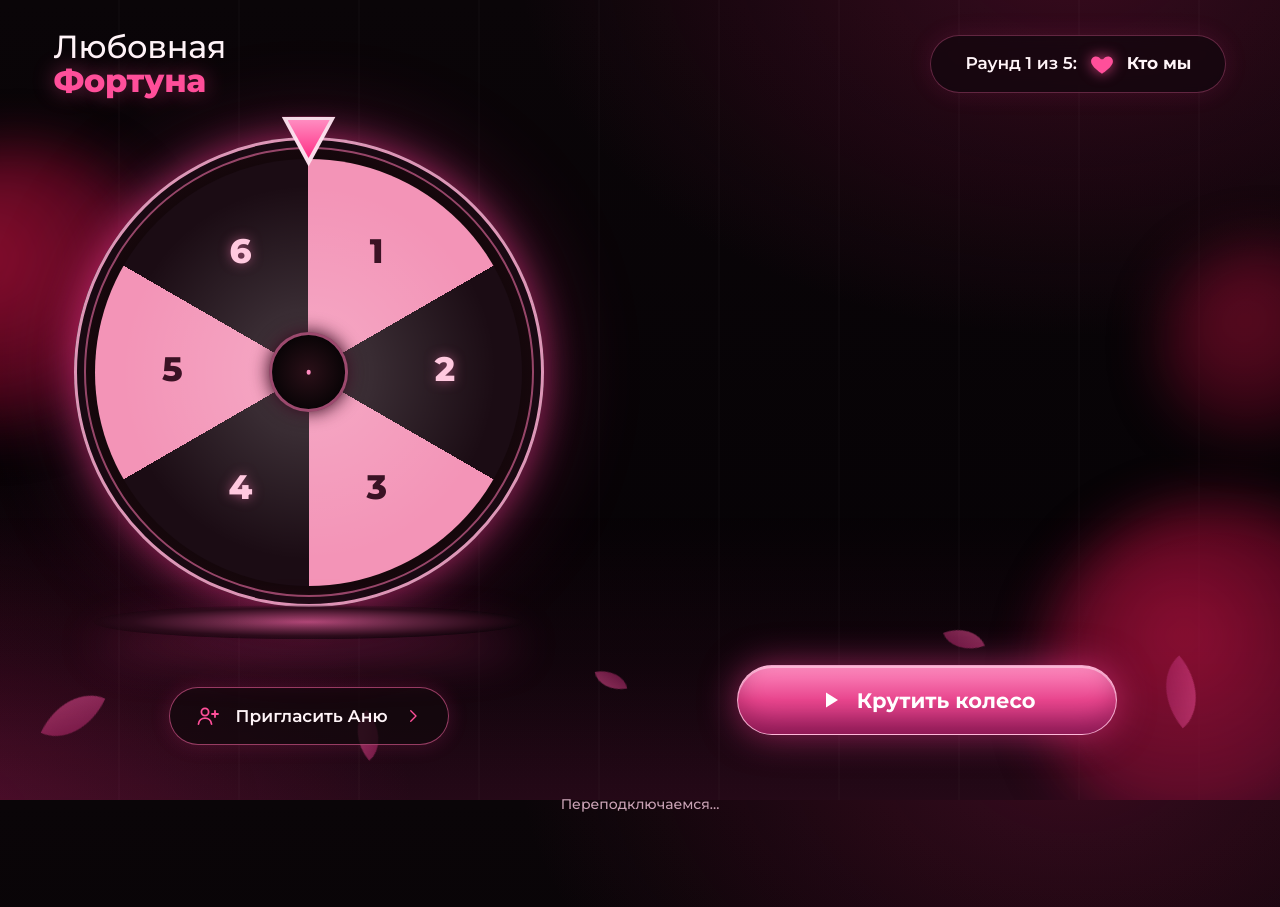
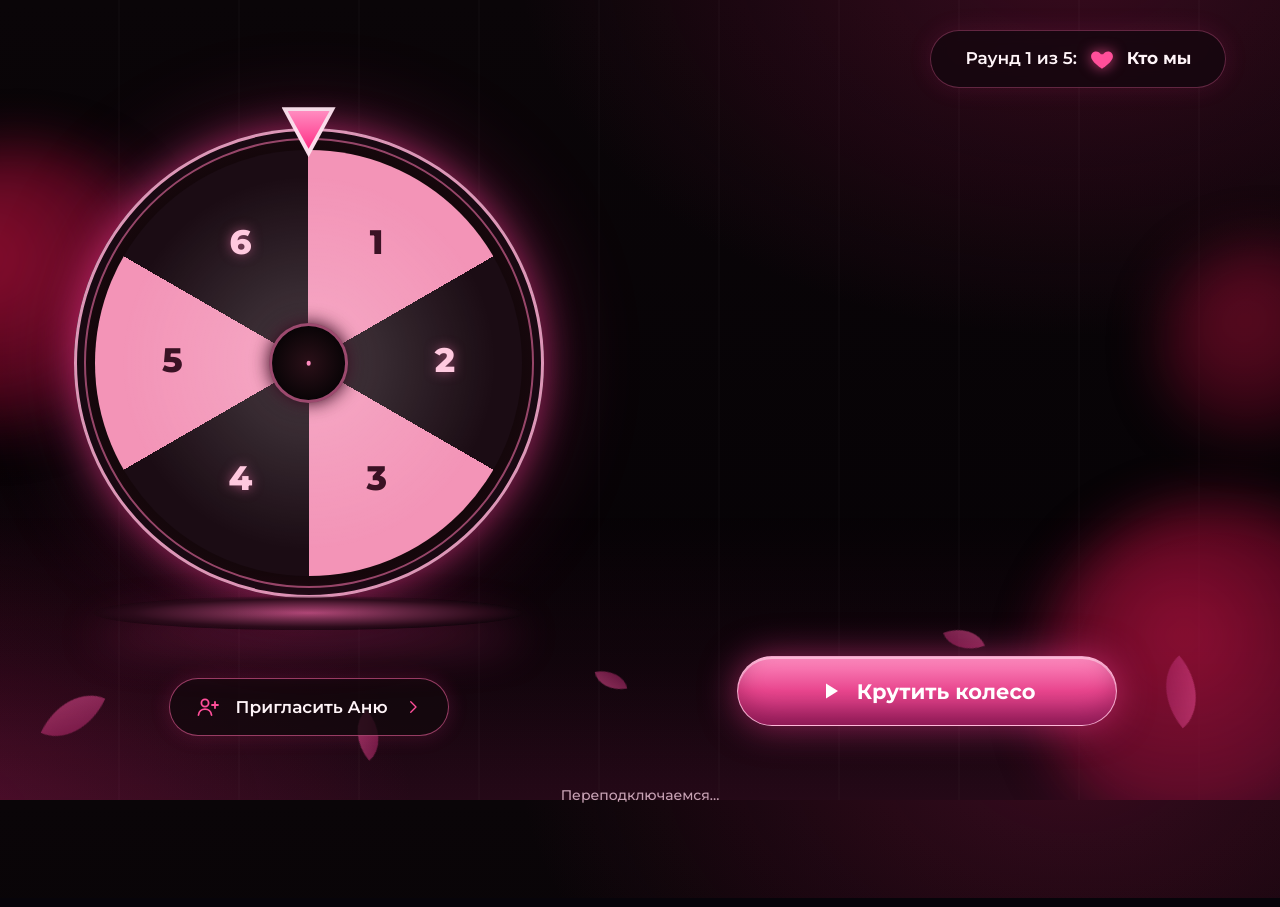
Before and after one commit to slivkis992-ux/love-fortune-game, a website: page public/index.html in a window 1280 px wide. Drawn offline with Linux system fonts and the light colour scheme.

Commit message:
Update index.html

```diff
--- a/public/index.html
+++ b/public/index.html
@@ -149,7 +149,7 @@ button:disabled{opacity:.55;cursor:default}
 
 <main>
   <header class="top">
-    <div class="logo"><span>Любовная</span><b>Фортуна</b></div>
+    <div class="logo"><span></span><b></b></div>
     <div class="pilltop" id="roundPill">
       <span id="rpN">Раунд 1 из 5:</span>
       <svg viewBox="0 0 24 24" aria-hidden="true"><path d="M12 21s-7.5-4.6-9.6-9.2C.9 8.4 3 5 6.4 5c2 0 3.6 1 4.6 2.6h2C14 6 15.600 5 17.600 5 21 5 23.100 8.400 21.600 11.800 19.500 16.400 12 21 12 21z"/></svg>
```
